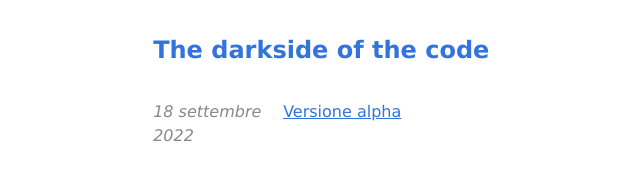
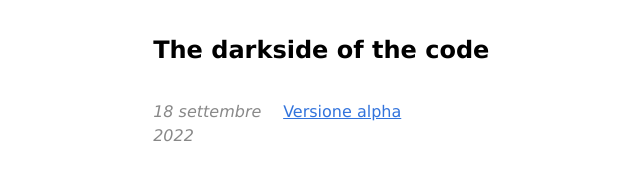
Before and after one commit to danielebonfanti/monet, an Astro site: page / in a window 1280 px wide. Shown: the whole page, without its empty margins (156-796 px from the left). Built offline with nearby package versions, Linux system fonts and the light colour scheme; Astro itself is replaced by a stand-in of ours.

Commit message:
Fix title header style

```diff
--- a/src/components/Header.astro
+++ b/src/components/Header.astro
@@ -3,12 +3,9 @@ import { SITE_TITLE } from '../config';
 ---
 
 <header>
-	<h2 >
-		<a href="../index.html">{SITE_TITLE}</a>
+	<h2>
+		<a id="title" href="../index.html">{SITE_TITLE}</a>
 	</h2>
-	<nav>
-
-	</nav>
 </header>
 <style>
 	header {
@@ -16,8 +13,9 @@ import { SITE_TITLE } from '../config';
 	}
 	h2 {
 		margin: 0.5em 0;
-		a {
-			text-decoration: none;
-		}
+	}
+	#title {
+		text-decoration: none;
+		color: black;
 	}
 </style>
```
